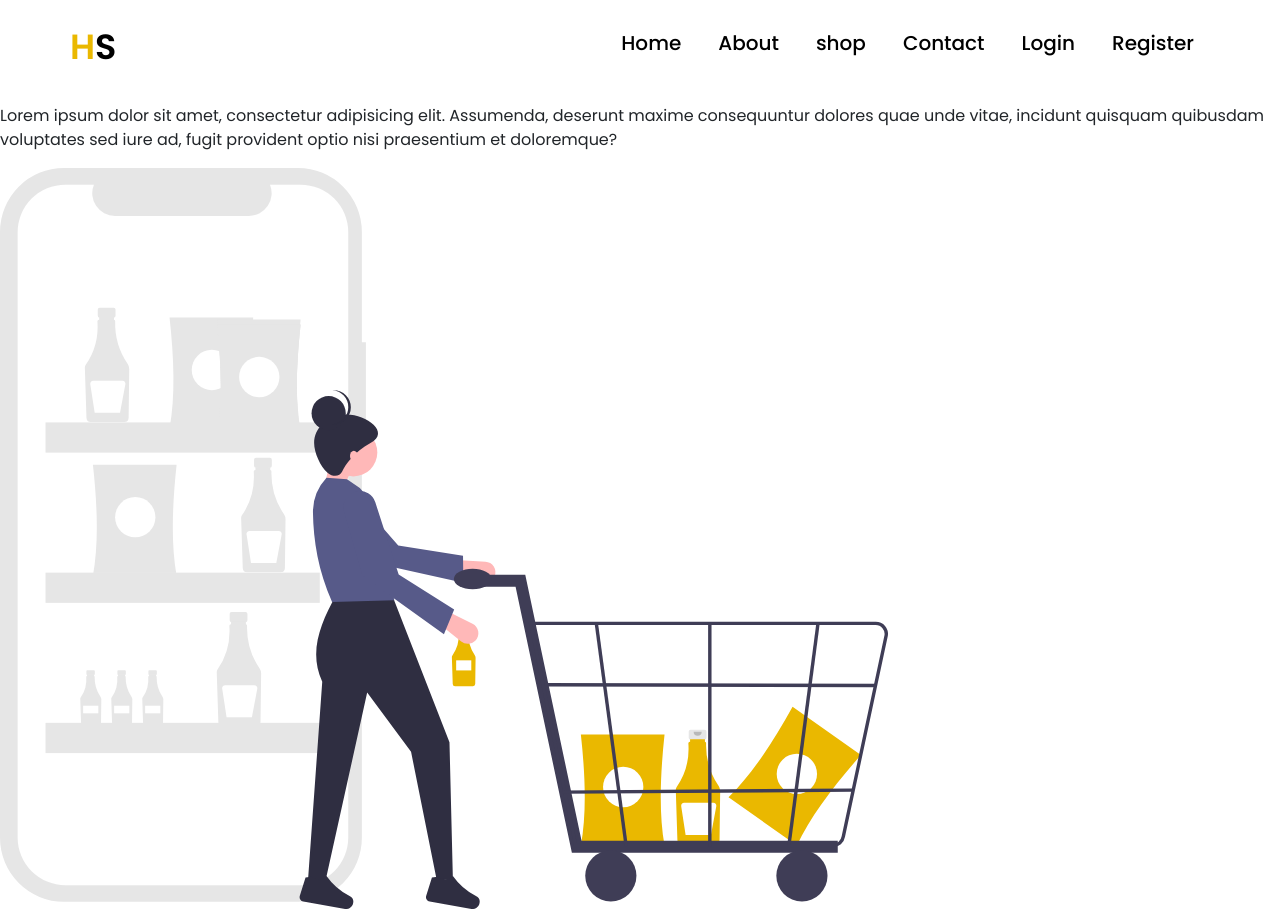
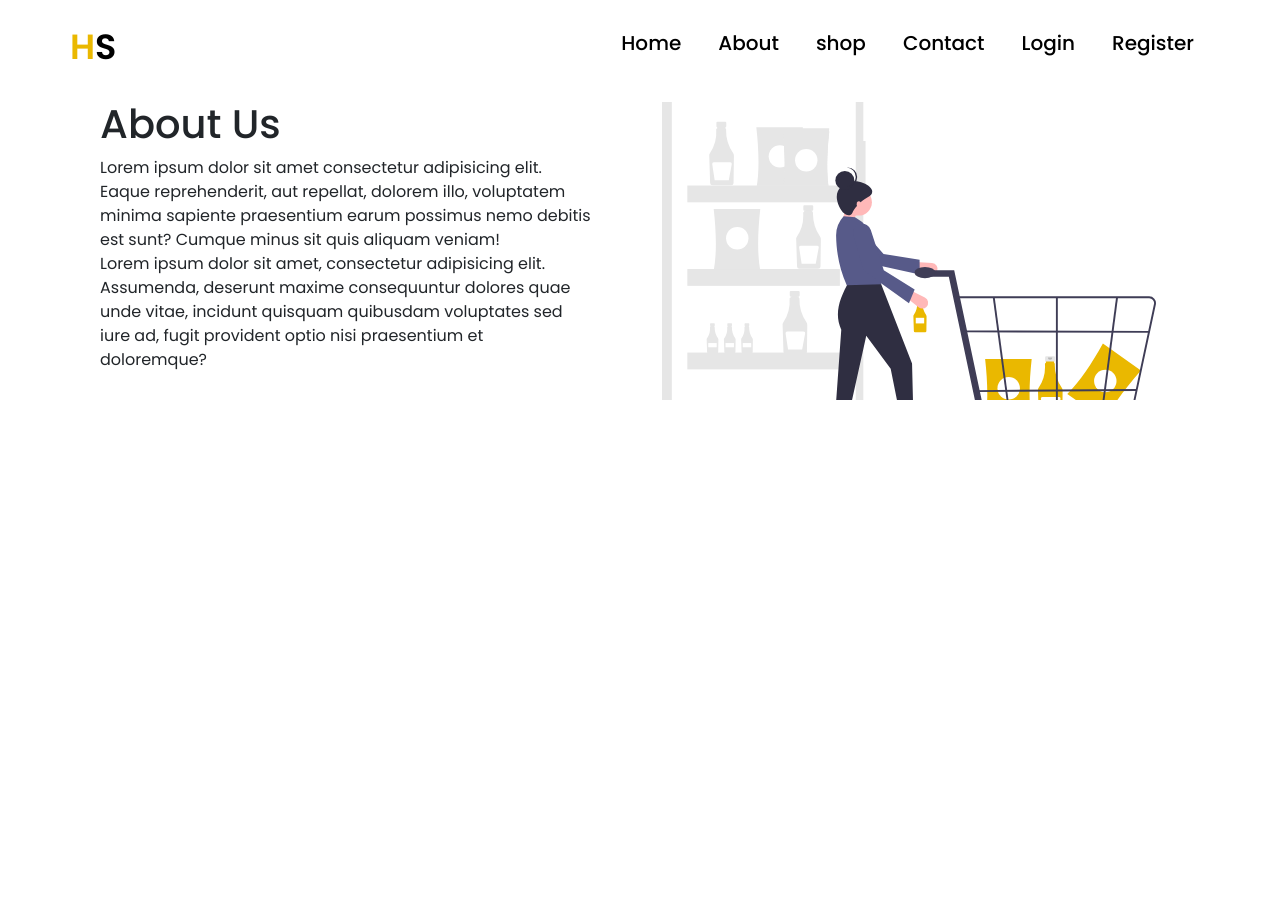
Before and after one commit to YoussefLMT/E-commerce-Frontend-Vue, a Vue app: page /about in a window 1280 px wide. After the commit the page ends 800 px from the top, so only its background shows below. Built offline with nearby package versions, Linux system fonts and the light colour scheme.

Commit message:
add style

```diff
--- a/src/views/AboutView.vue
+++ b/src/views/AboutView.vue
@@ -25,3 +25,36 @@ export default {
     },
 }
 </script>
+
+<style scoped>
+.about {
+    padding: 100px;
+}
+
+.row {
+    position: relative;
+    width: 100%;
+    display: flex;
+    justify-content: space-between;
+}
+
+.row .col50 {
+    position: relative;
+    width: 48%;
+}
+
+.row .col50 .imgbox {
+    position: relative;
+    width: 100%;
+    height: 300px;
+}
+
+.row .col50 .imgbox img {
+    position: absolute;
+    top: 0;
+    left: 0;
+    width: 100%;
+    height: 100%;
+    object-fit: cover;
+}
+</style>
```
